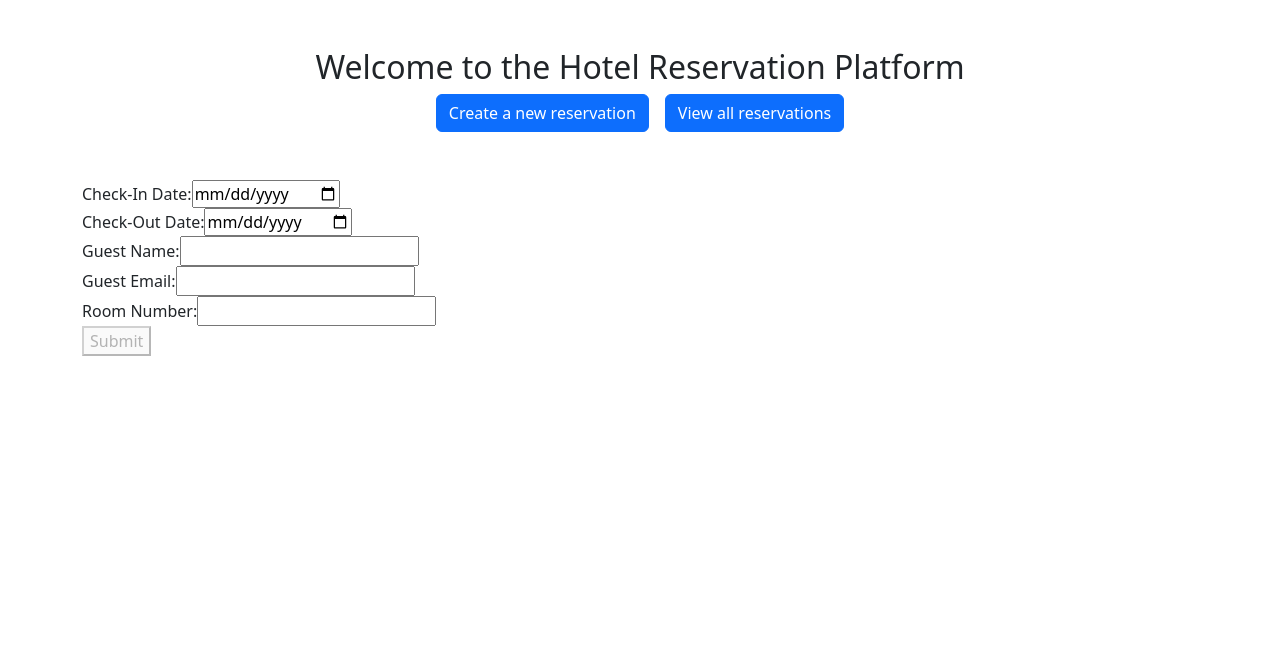
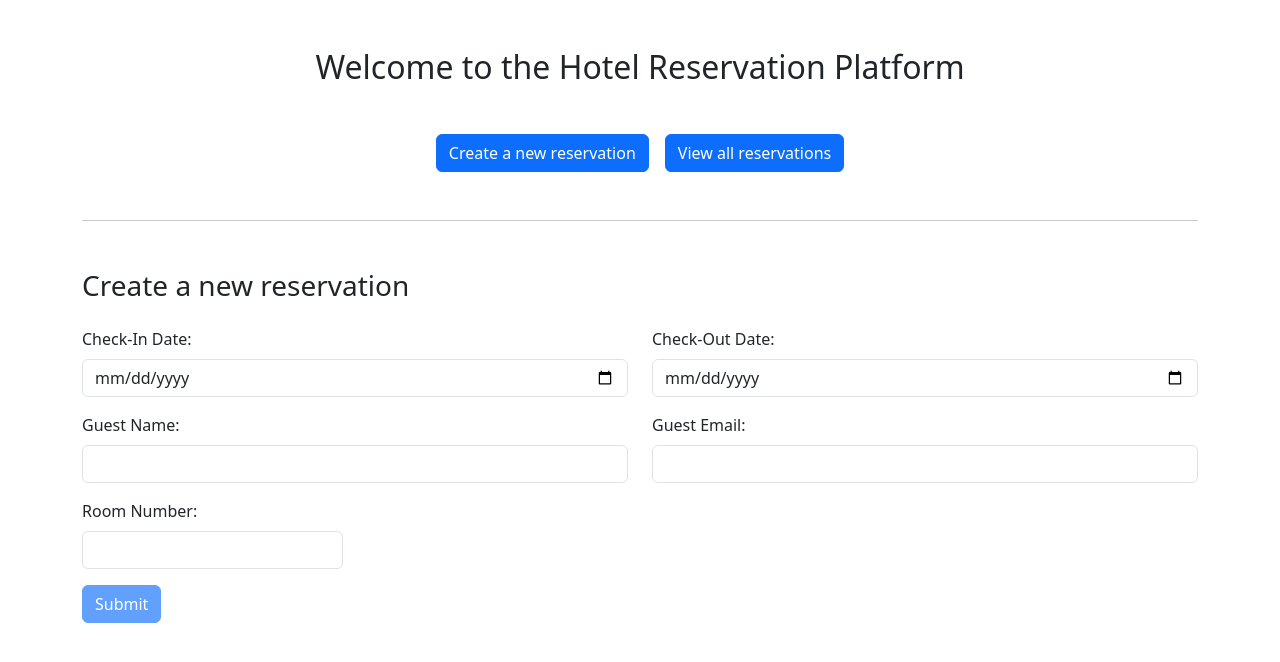
Before and after one commit to DilaraAsl/hotel-reservation-app, an Angular app: page /new in a window 1280 px wide. Shown: the top 662 px of the page. Built offline with nearby package versions, Linux system fonts and the light colour scheme.

Commit message:
Bootstrap implementation complete

```diff
--- a/src/app/home/home.component.html
+++ b/src/app/home/home.component.html
@@ -1,5 +1,5 @@
 <div class="text-center my-5">
-    <h2>
+    <h2 class="mb-5">
         Welcome to the Hotel Reservation Platform
     </h2>
     <button class="btn btn-primary mx-2"[routerLink]="['/new']">
--- a/src/app/reservation-form/reservation-form.component.html
+++ b/src/app/reservation-form/reservation-form.component.html
@@ -1,45 +1,55 @@
 <app-home></app-home>
+<hr>
+<h3 class="mt-5 mb-4">Create a new reservation</h3>
 <form [formGroup]="reservationForm" (ngSubmit)="onSubmit()">
-
-    <div>
-        <label>Check-In Date:</label>
-        <input type="date" formControlName="checkInDate">
+<div class="row mb-3">
+    <div class="col">
+        <label class="form-label">Check-In Date:</label>
+        <input class="form-control" type="date" formControlName="checkInDate">
         <!-- if the checkInDate is invalid or does not hold a previous value user has touched the input show this div -->
-        <div *ngIf="reservationForm.get('checkInDate')?.invalid && reservationForm.get('checkInDate')?.touched">
+        <small class="text-danger" *ngIf="reservationForm.get('checkInDate')?.invalid && reservationForm.get('checkInDate')?.touched">
         Check-In date is required
-        </div>
+        </small>
     </div>
 
-    <div>
-        <label>Check-Out Date:</label>
-        <input type="date" formControlName="checkOutDate">
-        <div *ngIf="reservationForm.get('checkOutDate')?.invalid && reservationForm.get('checkOutDate')?.touched">
+    <div class="col" >
+        <label class="form-label" >Check-Out Date:</label>
+        <input class="form-control" type="date" formControlName="checkOutDate">
+        <small class="text-danger" *ngIf="reservationForm.get('checkOutDate')?.invalid && reservationForm.get('checkOutDate')?.touched">
             Check-Out date is required
-        </div>
+        </small>
 
     </div>
-    <div>
-        <label>Guest Name: </label>
-        <input type="text" formControlName="guestName">
-        <div *ngIf="reservationForm.get('guestName')?.invalid && reservationForm.get('guestName')?.touched">
+
+</div>
+ <div class="row mb-3">
+    <div class="col">
+        <label class="form-label">Guest Name: </label>
+        <input class="form-control" type="text" formControlName="guestName">
+        <small class="text-danger" *ngIf="reservationForm.get('guestName')?.invalid && reservationForm.get('guestName')?.touched">
             Guest name is required
-        </div>
+        </small>
     </div>
-    <div>
-        <label>Guest Email: </label>
-        <input type="email" formControlName="guestEmail">
-        <div *ngIf="reservationForm.get('guestEmail')?.invalid && reservationForm.get('guestEmail')?.touched">
+    <div class="col">
+        <label class="form-label">Guest Email: </label>
+        <input class="form-control" type="email" formControlName="guestEmail">
+        <small class="text-danger" *ngIf="reservationForm.get('guestEmail')?.invalid && reservationForm.get('guestEmail')?.touched">
             Guest email is required
-            </div>
+        </small>
     </div>
-    <div>
-        <label>Room Number: </label>
-        <input type="number" formControlName="roomNumber">
-        <div *ngIf="reservationForm.get('roomNumber')?.invalid && reservationForm.get('roomNumber')?.touched">
+
+ </div>
+ <div class="row mb-3">
+    <div class="col-3">
+        <label class="form-label">Room Number: </label>
+        <input class="form-control" type="number" formControlName="roomNumber">
+        <small class="text-danger" *ngIf="reservationForm.get('roomNumber')?.invalid && reservationForm.get('roomNumber')?.touched">
             Room number is required
-            </div>
+        </small>
 
     </div>
+ </div>
+
 <!-- if the form is invalid disable the submit button -> dynamic toggling -->
-    <button type="submit" [disabled]="reservationForm.invalid">Submit</button>
+    <button class="btn btn-primary" type="submit" [disabled]="reservationForm.invalid">Submit</button>
 </form>
--- a/src/app/reservation-list/reservation-list.component.html
+++ b/src/app/reservation-list/reservation-list.component.html
@@ -1,22 +1,38 @@
 <app-home></app-home>
+
 <div class="container">
 
-    <h2 class="text-center mt-5"> Reservations</h2>
+    <h3 class="text-center mt-5 mb-3"> Reservation List</h3>
+
+    <table class="table table-striped">
+        <thead class="text-center">
+            <tr>
+                <th>Guest</th>
+                <th>Email</th>
+                <th>Room</th>
+                <th>Check-In date</th>
+                <th>Check-Out date</th>
+                <th>Actions</th>
+
+            </tr>
+        </thead>
+        <tbody>
+            <tr *ngFor="let reservation of reservations">
+               <td>{{reservation.guestName}}</td>
+               <td>{{reservation.guestEmail}}</td>
+               <td>{{reservation.roomNumber}}</td>
+               <td>{{reservation.checkInDate |date:'dd.MM.yyyy'}}</td>
+               <td>{{reservation.checkOutDate|date:'dd.MM.yyyy'}}</td>
+                <td>
+                <button class="btn btn-sm btn-secondary mx-1" [routerLink]="['/edit', reservation.id]">Edit</button>
+                <button class="btn btn-sm btn-danger mx-1" *ngIf="reservation" (click)="onDeleteReservation(reservation.id)">Delete</button>
+                </td>
+            </tr>
+        </tbody>
+    </table>
     <div>
 
-        <ul *ngIf="reservations.length; else noReservation"class="list-group mt-3">
-            <li class="list-group-item d-flex justify-content-between align-items-center " *ngFor="let reservation of reservations">
-                Reservation Id: {{reservation.id}} <br>
-                Guest: {{reservation.guestName}}<br>
-                Email: {{reservation.guestEmail}}<br>
-                checkInDate: {{reservation.checkInDate |date:'dd.MM.yyyy'}}<br>
-                checkOutDate:  {{reservation.checkOutDate|date:'dd.MM.yyyy'}}<br>
-                Room No: {{reservation.roomNumber}} <br>
-                <button class="btn btn-info" [routerLink]="['/edit', reservation.id]">Edit</button>
-                <button class="btn btn-danger" *ngIf="reservation" (click)="onDeleteReservation(reservation.id)">Delete</button>
-            </li>
 
-        </ul>
         <br><br>
         <!-- #noReservation local reference  -->
         <ng-template #noReservation>
```
